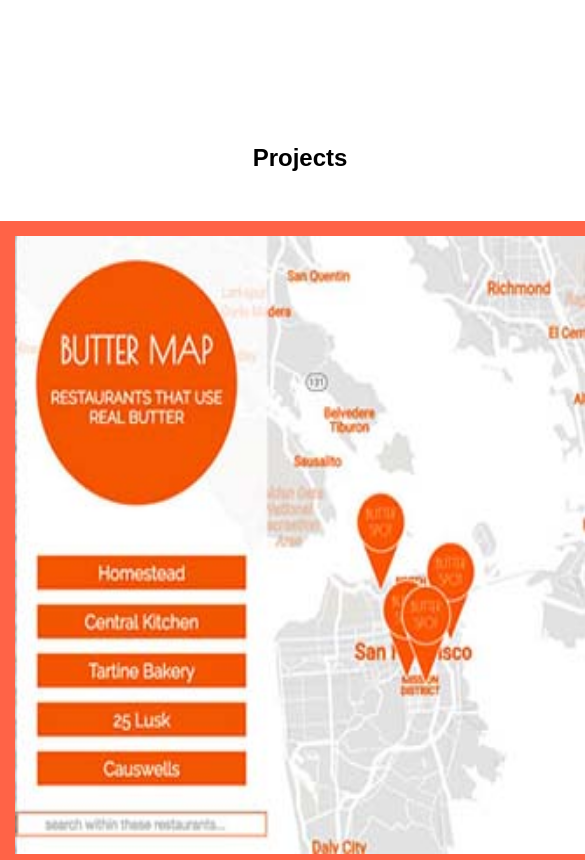
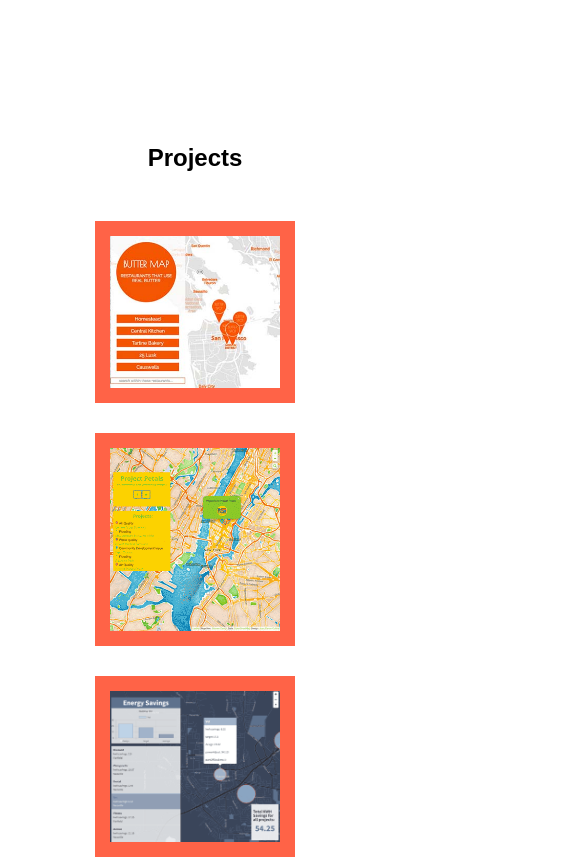
Before and after one commit to juancarlucci/about, a plain HTML site: page index.html in a window 390 px wide. Shown: the part 720-1580 px from the top of the page, 585 px wide, since content can reach past the window. Drawn offline with Linux system fonts and the light colour scheme; a web font is replaced by a local one.

Commit message:
fix flex items media query

```diff
--- a/sass/app.sass
+++ b/sass/app.sass
@@ -77,23 +77,15 @@
 
 #projects
   grid-area: projects
-  // height: 100vh
+  height: 100vh
   background-color: #FFFFFF
   // overflow-y: auto
-  // max-width: 60em
+  max-width: 45em
   margin: auto
   display: flex
-  h1
-    // height: 30px
-
-// .flex
-//   display: flex
-//   flex-flow: row wrap
-//
-// .wrap
-//   max-width: 78em
-//   width: 100%
-//   margin: 0 auto
+  @media screen and (max-width: $break-small)
+    height: 1180px
+    // display: block
 
 .flex-container
   padding: 0
@@ -115,8 +107,10 @@
 .flex-item
   background: tomato
   padding: 0.313em
-  width: 12.500em
-  height: 13.500em
+  // width: 12.500em
+  // height: 13.500em
+  width: 200px
+  // height: auto
   margin-top: 0.626em
 
   line-height: 9.375em
```
Also changed, not shown: css/app.css, 1 other file.
